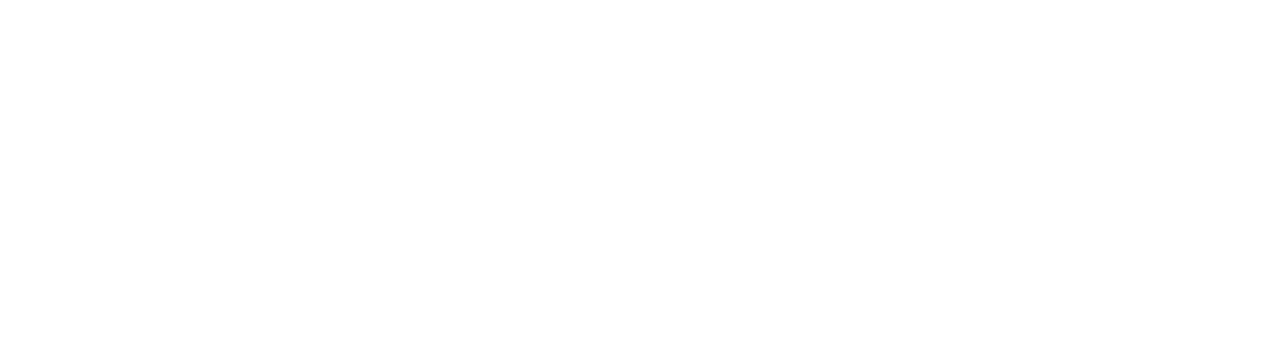
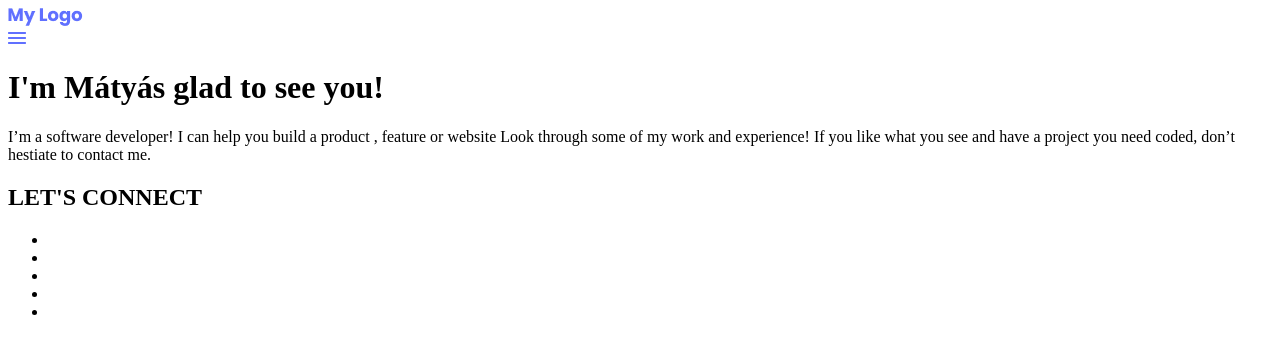
Before and after one commit to MattGomb/Portfolio-project, a website: page index.html in a window 1280 px wide. Drawn offline with Linux system fonts and the light colour scheme.

Commit message:
add images and create h1, p, ul in html

```diff
--- a/index.html
+++ b/index.html
@@ -9,8 +9,31 @@
 </head>
 <body>
     <header>
-        <nav class="hdr"></nav>
-
+        <nav class="hdr">
+            <div class="logo"><img src="./images/My Logo.png" alt="My Logo"></div>
+            <div class="bar"><img src="./images/Union.png" alt="menu"></div>
+        </nav>
+        <div>
+            <div>
+                <h1>I'm Mátyás glad to see you!</h1>
+            </div>
+            <div>
+                <p>I’m a software developer! I can help you build a product , feature or website Look through some of my work and experience!
+                    If you like what you see and have a project you need coded, don’t hestiate to contact me.</p>
+            </div>
+            <div>
+                <h2>LET'S CONNECT</h2>
+            </div>
+            <div>
+                <ul>
+                    <li><a href=""><img src="" alt=""></a></li>
+                    <li><a href=""><img src="" alt=""></a></li>
+                    <li><a href=""><img src="" alt=""></a></li>
+                    <li><a href=""><img src="" alt=""></a></li>
+                    <li><a href=""><img src="" alt=""></a></li>
+                </ul>
+            </div>
+        </div>
     </header>
 
 </body>
```
Also changed, not shown: images/Linkedin icon.svg (added), images/My Logo.png (added), images/Union.png (added), images/angelly.svg (added), images/github.svg (added), images/medium.svg (added), images/twitter.svg (added).
